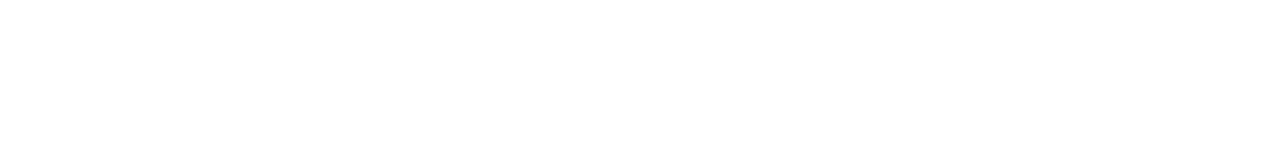
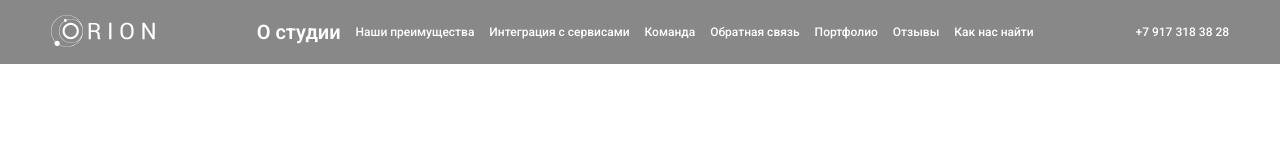
Before and after one commit to account4dev/Digital-Studio, a plain HTML site: page index.html in a window 1280 px wide. Drawn offline with Linux system fonts and the light colour scheme.

Commit message:
Свёрстана шапка сайта

```diff
--- a/index.html
+++ b/index.html
@@ -12,6 +12,23 @@
   <link rel="stylesheet" href="styles/style.css">
 </head>
 <body>
+  <header class="header">
+    <a class="logo" href="#">
+      <img class="logo__image" src="images/logo.svg" alt="Logo">
+    </a>
 
+    <nav class="nav">
+      <a class="nav__link nav__link--active" href="#">О студии</a>
+      <a class="nav__link " href="#">Наши преимущества</a>
+      <a class="nav__link " href="#">Интеграция с сервисами</a>
+      <a class="nav__link " href="#">Команда</a>
+      <a class="nav__link " href="#">Обратная связь</a>
+      <a class="nav__link " href="#">Портфолио</a>
+      <a class="nav__link " href="#">Отзывы</a>
+      <a class="nav__link " href="#">Как нас найти</a>
+    </nav>
+
+    <p class="header__text">+7 917 318 38 28</p>
+  </header>
 </body>
 </html>
--- /dev/null
+++ b/styles/header.css
@@ -0,0 +1,39 @@
+.header {
+  display: flex;
+  justify-content: space-around;
+  align-items: center;
+  width: 100%;
+  height: 64px;
+  background-color: #13131580;
+}
+
+.logo__image {
+  width: 104px;
+  height: 32px;
+}
+
+.nav {
+  display: flex;
+  align-items: center;
+  gap: 15px;
+}
+
+.nav__link {
+  font-size: 12px;
+  font-family: "Roboto", sans-serif;
+  font-weight: 500;
+  text-decoration: none;
+  color: #ffffff;
+}
+
+.nav__link--active {
+  font-size: 20px;
+  font-weight: 600;
+}
+
+.header__text {
+  font-size: 12px;
+  font-family: "Roboto", sans-serif;
+  font-weight: 500;
+  color: #ffffff;
+}
--- a/styles/style.css
+++ b/styles/style.css
@@ -1,4 +1,5 @@
 @import url("reset.css");
+@import url("header.css");
 
 body {
   width: 100vw;
```
Also changed, not shown: images/logo.svg (added).
